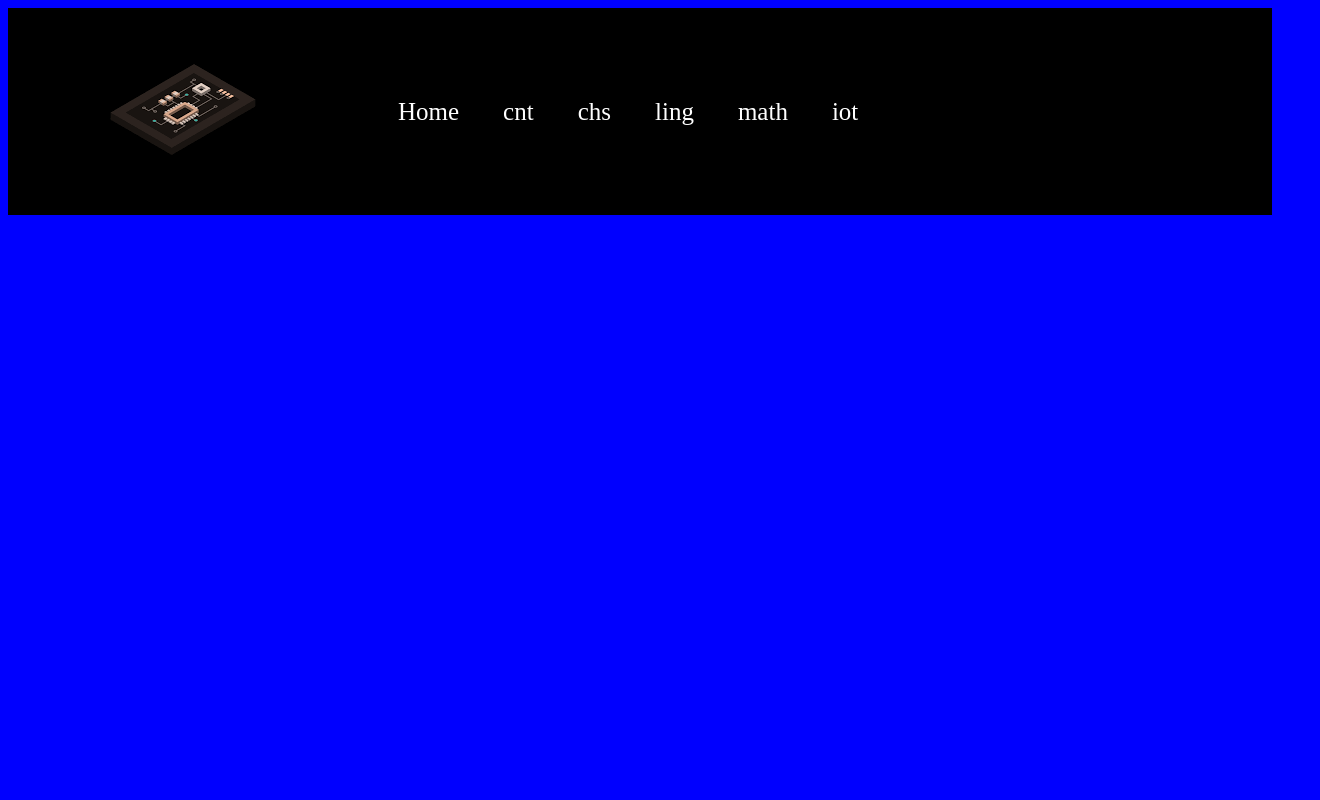
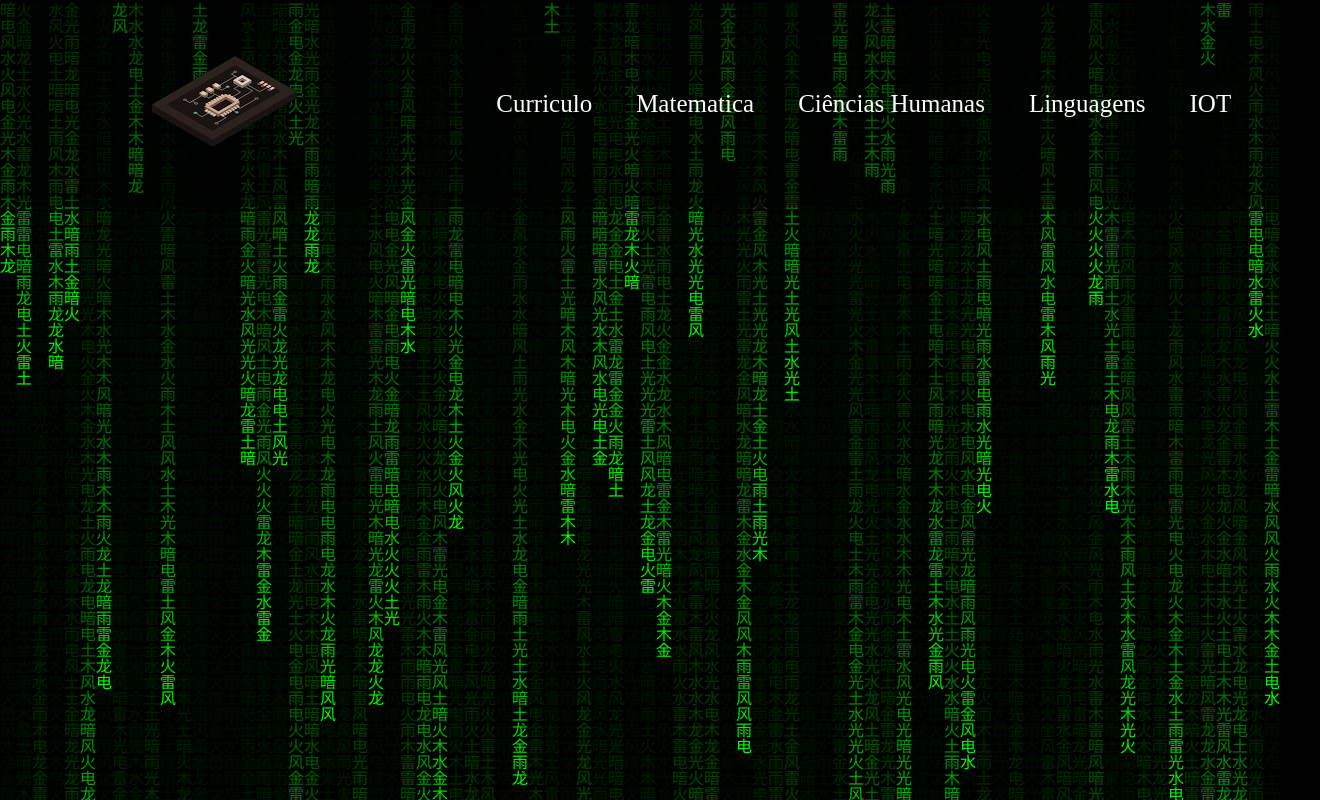
Before and after one commit to Victectec/portfolio, a plain HTML site: page index.html in a window 1280 px wide. Shown: the whole page, 1320 px wide, since content can reach past the window. Drawn offline with Linux system fonts and the light colour scheme.

Commit message:
add animation for matrix

```diff
--- /dev/null
+++ b/animation.js
@@ -0,0 +1,74 @@
+window.onload = function() {
+    var c = document.getElementById('c');
+    var cxt = c.getContext("2d");
+
+    c.width = window.innerWidth;
+    c.height = window.innerHeight;
+
+    // Texto binário e caracteres chineses
+    var binary = "01";
+    binary = binary.split("");
+
+    var chinese = "雨水火木金土风电雷龙光暗".split("");
+
+    var font_size = 16;
+    var columns = c.width / font_size;
+
+    var drops = [];
+    var interactiveColumns = [];
+    var pulseActive = false;
+
+    // Inicializa a posição de cada "coluna" de texto
+    for (var x = 0; x < columns; x++) {
+      drops[x] = 1;
+      interactiveColumns[x] = false; // Inicia todas as colunas como não interativas
+    }
+
+    // Função de desenho
+    function draw() {
+      cxt.fillStyle = "rgba(0, 0, 0, 0.05)";
+      cxt.fillRect(0, 0, c.width, c.height);
+
+      cxt.fillStyle = "#0F0"; // Cor verde
+      cxt.font = font_size + 'px arial';
+
+      // Desenha os caracteres
+      for (var i = 0; i < drops.length; i++) {
+        // Se o "pulse" estiver ativo, todos os caracteres são binários
+        var text = (pulseActive || interactiveColumns[i])
+                   ? binary[Math.floor(Math.random() * binary.length)]
+                   : chinese[Math.floor(Math.random() * chinese.length)];
+
+        cxt.fillText(text, i * font_size, drops[i] * font_size);
+
+        if (drops[i] * font_size > c.height && Math.random() > 0.975)
+          drops[i] = 0;
+
+        drops[i]++;
+      }
+    }
+
+    // Detecta a posição do mouse e marca as colunas interativas
+    c.addEventListener('mousemove', function(event) {
+      var column = Math.floor(event.clientX / font_size);
+      interactiveColumns[column] = true; // Marca a coluna como interativa
+    });
+
+    // Limpa a marcação das colunas depois de um tempo para retornar ao estado original
+    setInterval(function() {
+      for (var i = 0; i < interactiveColumns.length; i++) {
+        interactiveColumns[i] = false; // Reseta a interatividade para voltar ao estado original
+      }
+    }, 200); // Reduzido para 200 ms para troca mais rápida
+
+    // Evento de clique para acionar o "pulse"
+    c.addEventListener('click', function() {
+      pulseActive = true; // Ativa o "pulse"
+
+      setTimeout(function() {
+        pulseActive = false; // Desativa o "pulse" após 1 segundo
+      }, 1000); // Ajuste o tempo conforme necessário
+    });
+
+    setInterval(draw, 33);
+  };
--- a/index.html
+++ b/index.html
@@ -1,26 +1,34 @@
 <!DOCTYPE html>
 <html lang="pt-br">
+
 <head>
-    <meta charset="UTF-8" />
-    <meta name="viewport" content="width=device-width, initial-scale=1.0" />
+  <meta charset="UTF-8">
+  <meta name="viewport" content="width=device-width, initial-scale=1.0">
   <link rel="stylesheet" href="style.css">
-    <title>portifolio</title>
+  <script src="animation.js"></script>
+  <title>Portfólio</title>
 </head>
+
 <body>
   <header class="teto">
-      <div class="continer-logo">
-        <i class="img"><img src="images.png" /></i>
+    <div class="container-logo">
+      <img src="images-removebg-preview.png" alt="Logo">
     </div>
-    <div class="menu">
+    <nav class="menu">
       <ul>
-        <li><a href=""> Home</a></li>
-        <li><a href=""> cnt</a></li>
-        <li><a href=""> chs</a></li>
-        <li><a href=""> ling</a></li>
-        <li><a href=""> math</a></li>
-        <li><a href=""> iot</a></li>
+        <li><a href="#">Curriculo</a></li>
+        <li><a href="#">Matematica</a></li>
+        <li><a href="#">Ciências Humanas</a></li>
+        <li><a href="#">Linguagens</a></li>
+        <li><a href="#">IOT</a></li>
       </ul>
+    </nav>
+  </header>
+
+  <canvas id="c"></canvas>
+
+
   </div>
-    </header>
 </body>
+
 </html>
--- a/style.css
+++ b/style.css
@@ -1,25 +1,21 @@
-body {
-    background-color: blue;
-
+header {
+    position: absolute; /* Faz o header ficar acima do canvas */
+  top: 0;
+  left: 0;
+  width: 100%;
+  display: flex;
+  flex-direction: row;
+  justify-content: space-around;
+  align-items: center;
+  padding: 20px;
+  background-color: rgba(0, 0, 0, 0.5); /* Fundo semi-transparente */
+  z-index: 10; /* Garante que o header fique acima do canvas */
 }
-
-header {
-    width: auto;
-    background-color: black;
-    display: flex;
-    flex-direction
-    justify-content: space-around;
-    align-items: center;
-    padding: 20px 20px;
-}
-
-
 
 .menu li {
     display: inline-block;
-    justify-content: space-between;
+    text-align: right; /* Esse estilo faz mais sentido em um contexto específico */
     padding: 20px;
-
 }
 
 .menu li a {
@@ -27,3 +23,12 @@ header {
     color: white;
     text-decoration: none;
 }
+
+* {margin:0;padding:0;
+}
+
+canvas {display:block;
+}
+
+body {background:black;
+}
```
Also changed, not shown: images-removebg-preview.png (added), images.png (deleted). Lines whose indentation alone changed are shown as unchanged.
